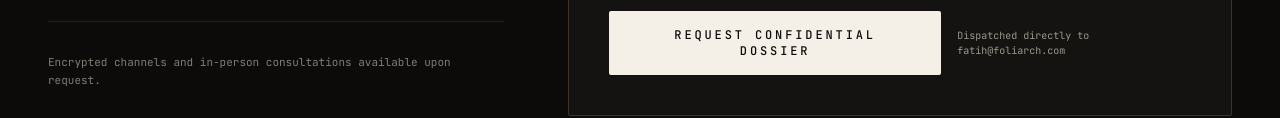
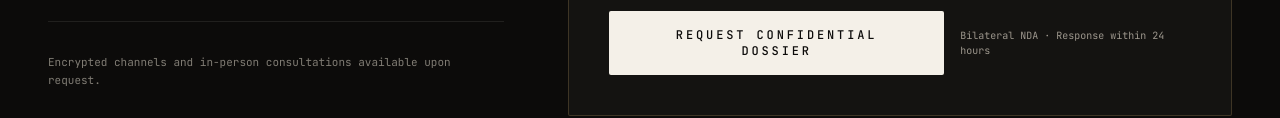
Before and after one commit to Sadnakar/foliarch.com, a plain HTML site: page index.html in a window 1280 px wide. Shown: the part 5236-5354 px from the top of the page. Drawn offline with nearby package versions, Linux system fonts and the light colour scheme.

Commit message:
Update email notification text in index.html

```diff
--- a/index.html
+++ b/index.html
@@ -842,7 +842,7 @@
                   Request Confidential Dossier
                 </button>
                 <span class="font-mono text-[10px] text-stone">
-                  Dispatched directly to fatih@foliarch.com
+                  Bilateral NDA · Response within 24 hours
                 </span>
               </div>
 
```
